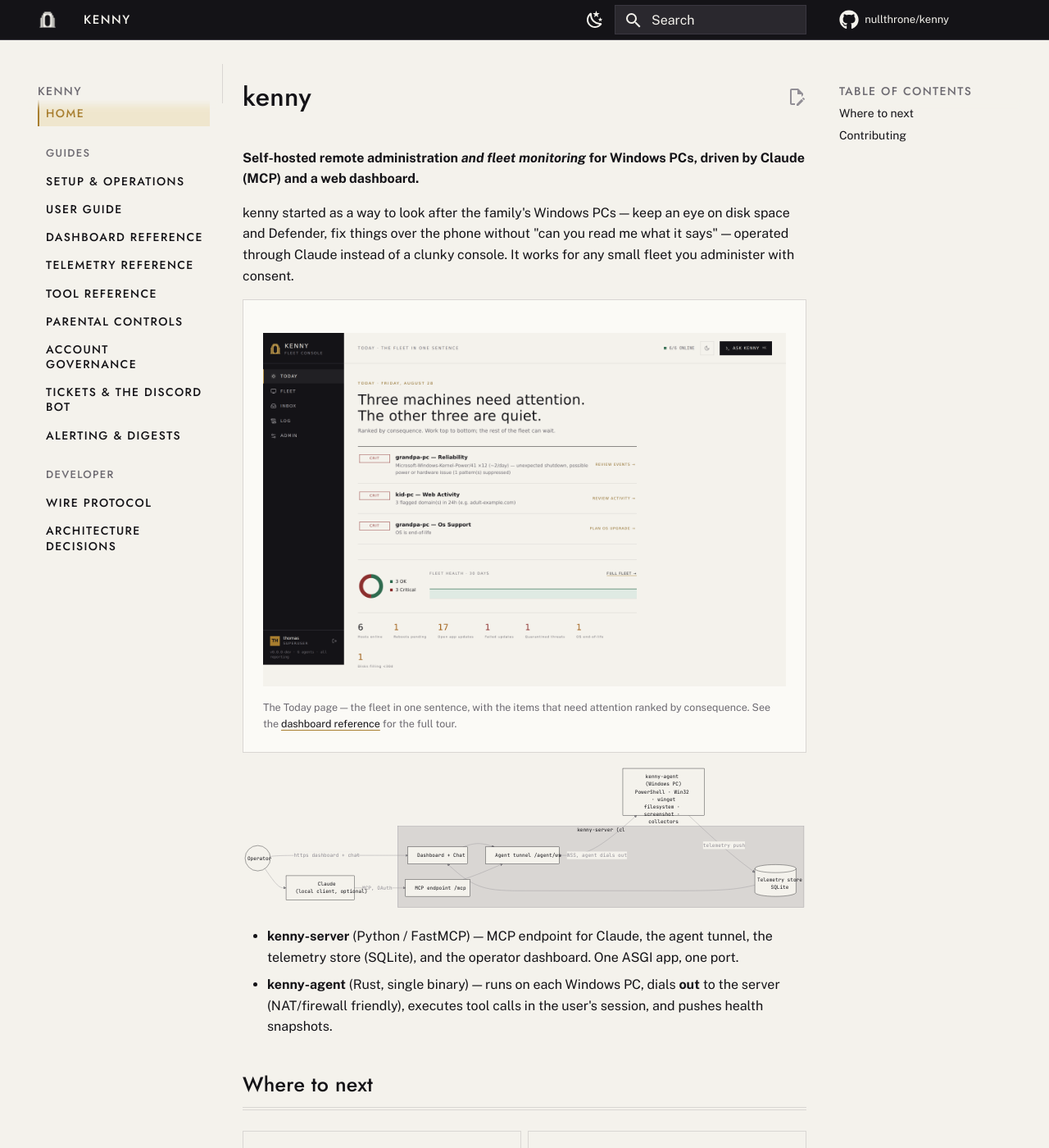
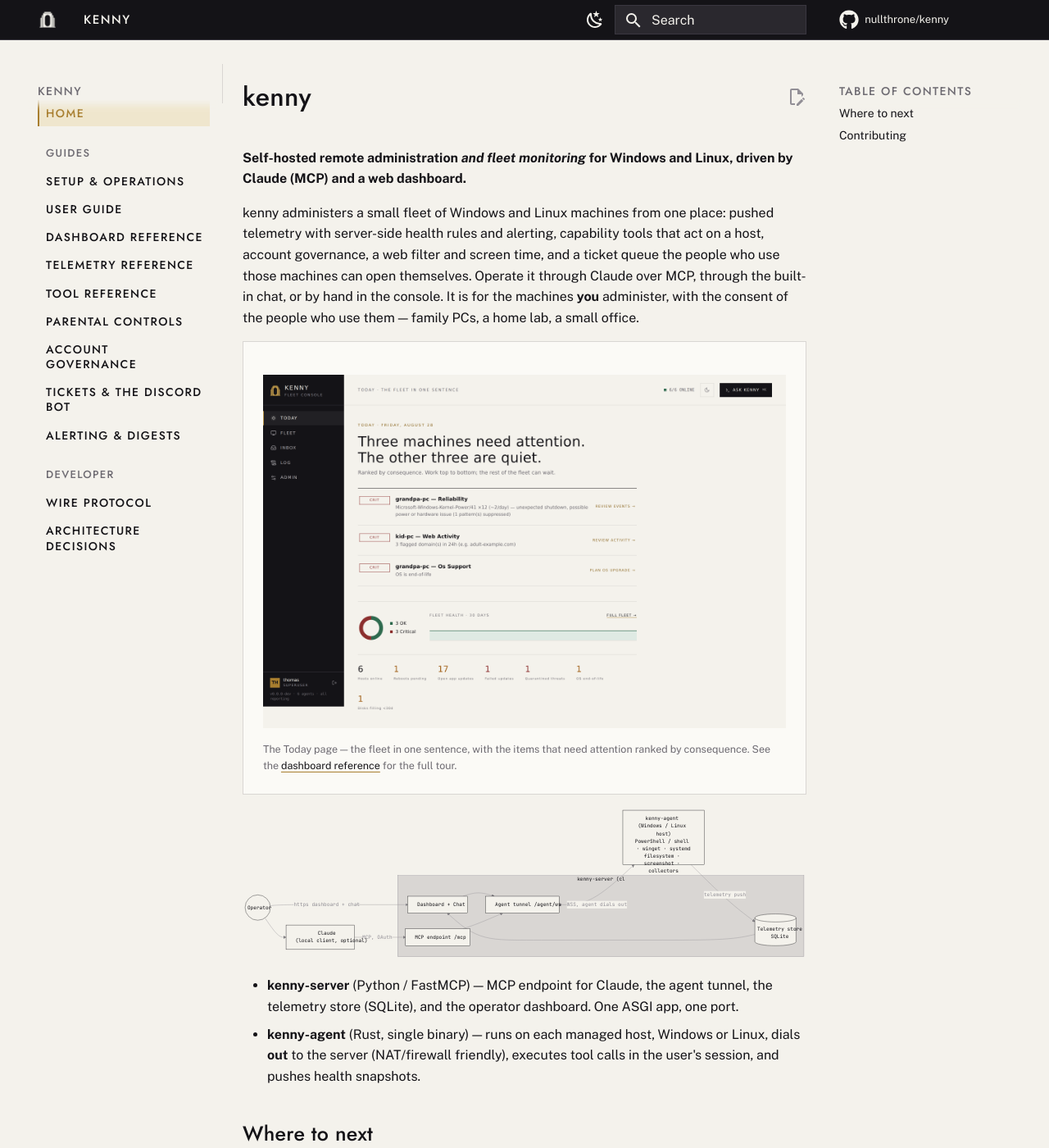
Before and after one commit to nullthrone/kenny, an MkDocs documentation site: the page built from docs/index.md, in a window 1280 px wide and 1400 px high. Shown: the whole window at 82% size. Built offline with MkDocs 1.6.1 and Material for MkDocs 9.7.7, drawn with Linux system fonts in a browser that asks for light colours; comment, search, counter and statistics services are not loaded.

Commit message:
docs: describe what kenny is today, not what it started as
Four places defined kenny by its origin instead of its current scope --
README.md and docs/index.md carried the same "started as a way to look after
the family's Windows PCs" paragraph verbatim, and CLAUDE.md plus the user
guide baked "family setting" into the definition. That undersells the system
on two axes.

Scope: kenny now forwards 33 capability tools, exposes 15 server-only
orchestration tools, collects ~35 telemetry sections against
server-authoritative health rules, and has grown account governance
(ADR-0042/0043), a ticketing/ITSM layer (ADR-0046/0049/0050/0056),
multi-user auth (ADR-0033), its own OAuth 2.1 authorization server
(ADR-0037), tiered tool classification (ADR-0045) and capability profiles
(ADR-0047).

Platform: every tagline said "for Windows PCs". Linux has been a first-class
target since ADR-0031 and shipped since ADR-0034 -- static musl binaries for
x86_64 and aarch64, a one-line install script, a systemd lifecycle,
server-triggered self-update, its own collectors and account governance on
/etc/passwd. docs/setup.md documented that; the entry points never caught up.
macOS stays out of the wording: it exists only in the register.meta.os enum
and as a portable fallback, with no release artifact.

Family becomes a named use case rather than the definition. The consent
paragraphs in parental-controls.md, account-governance.md and itsm.md, the
parental-controls and Discord self-service features, the demo fixtures and
the ADRs are all deliberately left as they are -- they describe scope that
still holds, or record history.

Also fixes CLAUDE.md's own violation of its "Every document states what holds
now" invariant. No boundary moves here, so no ADR.

Co-Authored-By: Claude Opus 5 <noreply@anthropic.com>
Claude-Session: https://claude.ai/code/session_013ALFWT1Nd8Qv8k3DqQzudr

```diff
--- a/docs/index.md
+++ b/docs/index.md
@@ -1,11 +1,14 @@
 # kenny
 
-**Self-hosted remote administration _and fleet monitoring_ for Windows PCs, driven by
+**Self-hosted remote administration _and fleet monitoring_ for Windows and Linux, driven by
 Claude (MCP) and a web dashboard.**
 
-kenny started as a way to look after the family's Windows PCs — keep an eye on disk space and
-Defender, fix things over the phone without "can you read me what it says" — operated through
-Claude instead of a clunky console. It works for any small fleet you administer with consent.
+kenny administers a small fleet of Windows and Linux machines from one place: pushed telemetry
+with server-side health rules and alerting, capability tools that act on a host, account
+governance, a web filter and screen time, and a ticket queue the people who use those machines
+can open themselves. Operate it through Claude over MCP, through the built-in chat, or by hand
+in the console. It is for the machines **you** administer, with the consent of the people who
+use them — family PCs, a home lab, a small office.
 
 <figure markdown>
   ![The Today page](assets/screenshots/today.png)
@@ -22,7 +25,7 @@ flowchart LR
     Tunnel["Agent tunnel /agent/ws"]
     Store[("Telemetry store<br/>SQLite")]
   end
-  Agent["kenny-agent (Windows PC)<br/>PowerShell · Win32 · winget<br/>filesystem · screenshot · collectors"]
+  Agent["kenny-agent (Windows / Linux host)<br/>PowerShell / shell · winget · systemd<br/>filesystem · screenshot · collectors"]
 
   Operator -->|https dashboard + chat| UI
   Operator --> Claude -->|MCP, OAuth| MCP
@@ -35,8 +38,9 @@ flowchart LR
 
 - **kenny-server** (Python / FastMCP) — MCP endpoint for Claude, the agent tunnel, the
   telemetry store (SQLite), and the operator dashboard. One ASGI app, one port.
-- **kenny-agent** (Rust, single binary) — runs on each Windows PC, dials **out** to the server
-  (NAT/firewall friendly), executes tool calls in the user's session, and pushes health snapshots.
+- **kenny-agent** (Rust, single binary) — runs on each managed host, Windows or Linux, dials
+  **out** to the server (NAT/firewall friendly), executes tool calls in the user's session,
+  and pushes health snapshots.
 
 ## Where to next
 
--- a/mkdocs.yml
+++ b/mkdocs.yml
@@ -1,5 +1,5 @@
 site_name: kenny
-site_description: Self-hosted remote administration and fleet monitoring for Windows PCs, driven by Claude.
+site_description: Self-hosted remote administration and fleet monitoring for Windows and Linux, driven by Claude.
 site_url: https://nullthrone.github.io/kenny/
 repo_url: https://github.com/nullthrone/kenny
 repo_name: nullthrone/kenny
```
Also changed, not shown: CLAUDE.md (+4 -3 lines), CONTRIBUTING.md (+1 -1 lines), README.md (+15 -9 lines), SECURITY.md (+3 -2 lines), docs/user-guide.md (+3 -3 lines), 2 other files.
